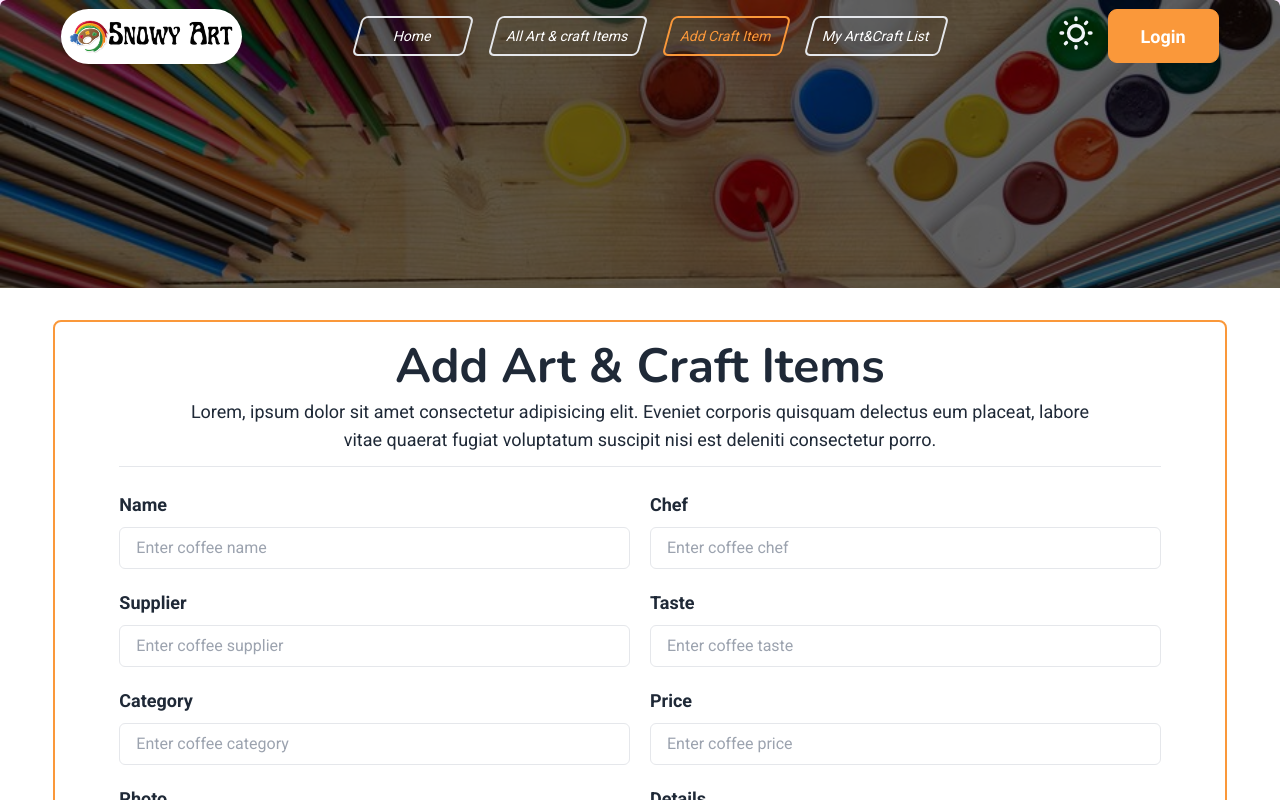
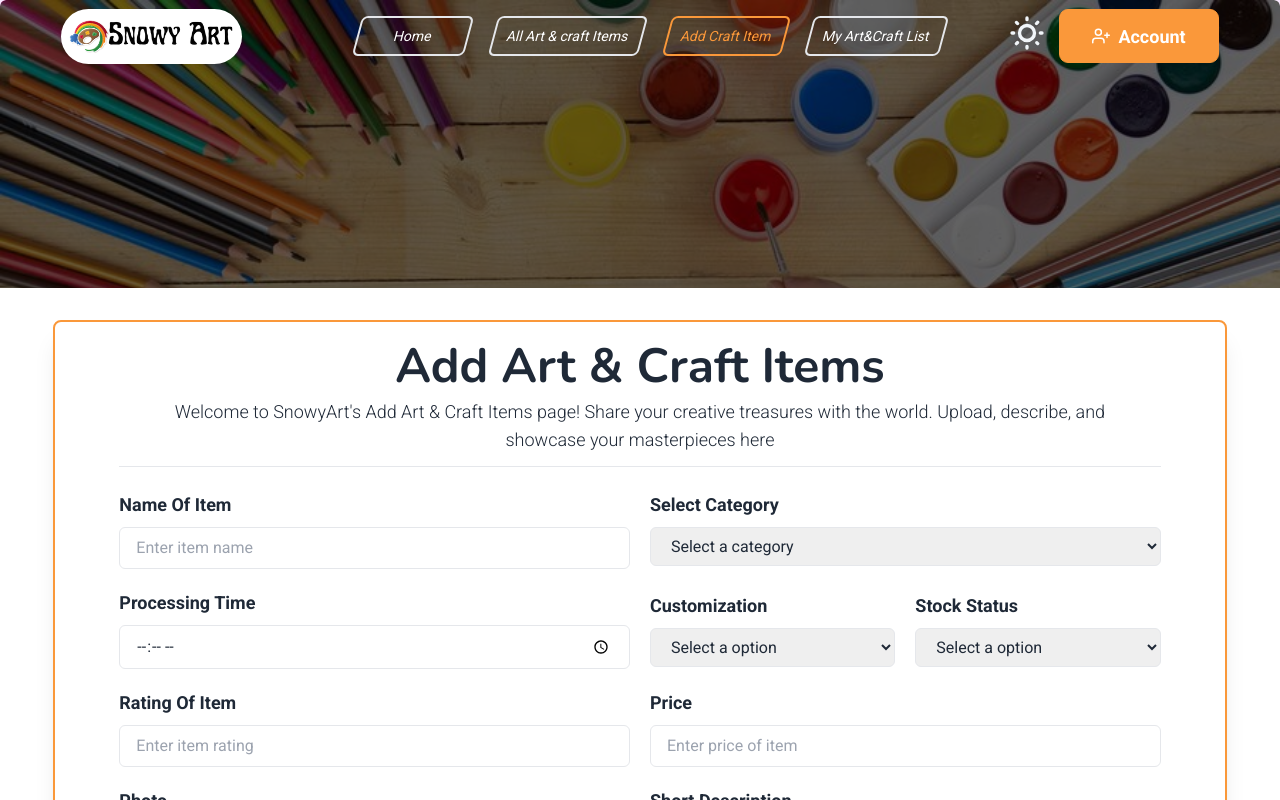
Before and after one commit to ataullah1/Snowy-Art-Client-Side, a React (Vite) app: page /add-craft-item in a window 1280 px wide. Shown: the top 800 px of the page. Built offline with nearby package versions, Linux system fonts and the light colour scheme; no server answers; a web font is replaced by a local one.

Commit message:
Add Item section add and login regiser toggle added

```diff
--- a/src/components/Nav/Nav.jsx
+++ b/src/components/Nav/Nav.jsx
@@ -8,6 +8,8 @@ import userProfile from '../../assets/profile-blanck.png';
 import { IoClose } from 'react-icons/io5';
 import { MdMenu } from 'react-icons/md';
 import { Tooltip } from 'react-tooltip';
+import { CgClose } from 'react-icons/cg';
+import { FiUserPlus } from 'react-icons/fi';
 
 const Nav = () => {
   // Theme funtionality
@@ -178,7 +180,7 @@ const Nav = () => {
           </div>
           {/* Learge screen Menu  */}
           <div className="navbar-center hidden lg:flex">
-            <ul className="navManu menu menu-horizontal px-1 flex gap-6 text-white">
+            <ul className="navManu menu menu-horizontal px-1 flex gap-2 xl:gap-6 text-white">
               <NavLink
                 to={'/'}
                 className="-skew-x-[15deg] w-28 py-2 border-2 px-3 text-center font-normal text-white rounded-md hover:border-firstColor"
@@ -269,13 +271,41 @@ const Nav = () => {
             ) : (
               <div className=" gap-4 hidden sm:flex">
                 <Link
-                  to={'/login'}
+                  onClick={() =>
+                    document.getElementById('my_modal_1').showModal()
+                  }
                   className="font-semibold bg-firstColor px-5 sm:px-8 py-2 rounded-md active:scale-90 duration-100 text-white button2"
                 >
-                  Login
+                  <span className="flex items-center gap-2">
+                    <FiUserPlus /> Account
+                  </span>
                 </Link>
               </div>
             )}
+            {/* Open the modal using document.getElementById('ID').showModal() method */}
+            <dialog id="my_modal_1" className="modal">
+              <div className="modal-box">
+                <form method="dialog">
+                  {/* if there is a button in form, it will close the modal */}
+                  <button className="btn btn-sm btn-circle btn-ghost absolute right-2 top-2 text-xl">
+                    <CgClose />
+                  </button>
+                </form>
+                <div className="flex gap-4 justify-center items-center min-h-72">
+                  <form method="dialog"></form>
+                  <Link to={'/login'}>
+                    <button className="text-lg font-bold py-2 border-2 bg-transparent border-firstColor hover:bg-firstColor px-3 rounded-md w-40 text-firstColor hover:text-white">
+                      Log In
+                    </button>
+                  </Link>
+                  <Link to={'/register'}>
+                    <button className="text-lg font-bold py-2 border-2 bg-transparent border-firstColor hover:bg-firstColor px-3 rounded-md w-40 text-firstColor hover:text-white">
+                      Create Account
+                    </button>
+                  </Link>
+                </div>
+              </div>
+            </dialog>
           </div>
         </div>
       </div>
--- a/src/pages/AddCraftItems/AddCraftItems.jsx
+++ b/src/pages/AddCraftItems/AddCraftItems.jsx
@@ -69,14 +69,14 @@ const AddCraftItems = () => {
       </div>
 
       {/* Main From */}
-      <div className="rounded-lg py-5 px-6 md:px-8 lg:px-16 my-8 border-2 border-firstColor w-11/12 mx-auto">
-        <h1 className="text-5xl font-bold text-center dark:text-white">
+      <div className="rounded-lg py-5 px-6 md:px-8 lg:px-16 my-8 border-2 border-firstColor w-11/12 mx-auto shadow-xl">
+        <h1 className="text-5xl font-bold text-center">
           Add Art & Craft Items
         </h1>
-        <p className="max-w-[932px] text-center text-opacity-70 sm:text-lg mx-auto pt-2">
-          Lorem, ipsum dolor sit amet consectetur adipisicing elit. Eveniet
-          corporis quisquam delectus eum placeat, labore vitae quaerat fugiat
-          voluptatum suscipit nisi est deleniti consectetur porro.
+        <p className="max-w-[932px] text-center text-opacity-70 sm:text-lg mx-auto pt-2 font-light">
+          {`Welcome to SnowyArt's Add Art & Craft Items page! Share your creative
+          treasures with the world. Upload, describe, and showcase your
+          masterpieces here`}
         </p>
         <hr className=" mt-3 mb-6" />
         <div>
@@ -84,66 +84,95 @@ const AddCraftItems = () => {
             <div className="flex flex-col md:flex-row gap-5">
               <div className="flex flex-col gap-2 w-full md:w-1/2">
                 <label className=" text-opacity-80 text-lg font-semibold">
-                  Name
+                  Name Of Item
                 </label>
                 <input
                   required
                   className=" placeholder-opacity-60 text-base font-normal py-2 px-4 rounded-md w-full outline-none border"
                   type="text"
                   name="name"
-                  placeholder="Enter coffee name"
+                  placeholder="Enter item name"
                 />
               </div>
               <div className="flex flex-col gap-2 w-full md:w-1/2">
                 <label className=" text-opacity-80 text-lg font-semibold">
-                  Chef
+                  Select Category
+                </label>
+                <select
+                  className=" placeholder-opacity-60 text-base font-normal py-2 px-4 rounded-md w-full outline-none border"
+                  name="category"
+                >
+                  <option value="" defaultChecked>
+                    Select a category
+                  </option>
+                  <option value="Landscape Painting">
+                    Landscape Paintings
+                  </option>
+                  <option value="Portrait Drawing">Portrait Drawing</option>
+                  <option value="Watercolour Painting">
+                    Watercolour Painting
+                  </option>
+                  <option value="Oil Painting">Oil Painting</option>
+                  <option value="Charcoal Sketching">Charcoal Sketching</option>
+                  <option value="Cartoon Drawing">Cartoon Drawing</option>
+                </select>
+              </div>
+            </div>
+            <div className="flex flex-col md:flex-row gap-5">
+              <div className="flex flex-col gap-2 w-full md:w-1/2">
+                <label className=" text-opacity-80 text-lg font-semibold">
+                  Processing Time
+                </label>
+                <input
+                  required
+                  className=" placeholder-opacity-60 text-base font-normal py-2 px-4 rounded-md w-full outline-none border"
+                  type="time"
+                  name="processing_time"
+                  placeholder="Enter processing time"
+                />
+              </div>
+              <div className="flex flex-col md:flex-row items-center justify-center gap-5 w-full md:w-1/2">
+                <div className="flex flex-col w-full gap-2">
+                  <label className=" text-opacity-80 text-lg font-semibold">
+                    Customization
+                  </label>
+                  <select
+                    required
+                    className=" placeholder-opacity-60 text-base font-normal py-2 px-4 rounded-md w-full outline-none border"
+                    name="customization"
+                  >
+                    <option defaultChecked>Select a option</option>
+                    <option value="Yes">Yes</option>
+                    <option value="No">No</option>
+                  </select>
+                </div>
+                <div className="flex flex-col w-full gap-2">
+                  <label className=" text-opacity-80 text-lg font-semibold">
+                    Stock Status
+                  </label>
+                  <select
+                    required
+                    className=" placeholder-opacity-60 text-base font-normal py-2 px-4 rounded-md w-full outline-none border"
+                    name="customization"
+                  >
+                    <option defaultChecked>Select a option</option>
+                    <option value="In stock">In stock</option>
+                    <option value="Out Stock">Out Stock</option>
+                  </select>
+                </div>
+              </div>
+            </div>
+            <div className="flex flex-col md:flex-row gap-5">
+              <div className="flex flex-col gap-2 w-full md:w-1/2">
+                <label className=" text-opacity-80 text-lg font-semibold">
+                  Rating Of Item
                 </label>
                 <input
                   required
                   className=" placeholder-opacity-60 text-base font-normal py-2 px-4 rounded-md w-full outline-none border"
                   type="text"
-                  name="chef"
-                  placeholder="Enter coffee chef"
-                />
-              </div>
-            </div>
-            <div className="flex flex-col md:flex-row gap-5">
-              <div className="flex flex-col gap-2 w-full md:w-1/2">
-                <label className=" text-opacity-80 text-lg font-semibold">
-                  Supplier
-                </label>
-                <input
-                  required
-                  className=" placeholder-opacity-60 text-base font-normal py-2 px-4 rounded-md w-full outline-none border"
-                  type="text"
-                  name="supplier"
-                  placeholder="Enter coffee supplier"
-                />
-              </div>
-              <div className="flex flex-col gap-2 w-full md:w-1/2">
-                <label className=" text-opacity-80 text-lg font-semibold">
-                  Taste
-                </label>
-                <input
-                  required
-                  className=" placeholder-opacity-60 text-base font-normal py-2 px-4 rounded-md w-full outline-none border"
-                  type="text"
-                  name="taste"
-                  placeholder="Enter coffee taste"
-                />
-              </div>
-            </div>
-            <div className="flex flex-col md:flex-row gap-5">
-              <div className="flex flex-col gap-2 w-full md:w-1/2">
-                <label className=" text-opacity-80 text-lg font-semibold">
-                  Category
-                </label>
-                <input
-                  required
-                  className=" placeholder-opacity-60 text-base font-normal py-2 px-4 rounded-md w-full outline-none border"
-                  type="text"
-                  name="category"
-                  placeholder="Enter coffee category"
+                  name="rating"
+                  placeholder="Enter item rating"
                 />
               </div>
               <div className="flex flex-col gap-2 w-full md:w-1/2">
@@ -155,7 +184,7 @@ const AddCraftItems = () => {
                   className=" placeholder-opacity-60 text-base font-normal py-2 px-4 rounded-md w-full outline-none border"
                   type="text"
                   name="price"
-                  placeholder="Enter coffee price"
+                  placeholder="Enter price of item"
                 />
               </div>
             </div>
@@ -169,29 +198,23 @@ const AddCraftItems = () => {
                   className=" placeholder-opacity-60 text-base font-normal py-2 px-4 rounded-md w-full outline-none border"
                   type="text"
                   name="photo"
-                  placeholder="Enter photo URL"
+                  placeholder="Enter item photo URL"
                 />
               </div>
               <div className="flex flex-col gap-2 w-full md:w-1/2">
                 <label className=" text-opacity-80 text-lg font-semibold">
-                  Details
+                  Short Description
                 </label>
                 <textarea
                   className=" placeholder-opacity-60 text-base font-normal py-2 px-4 rounded-md w-full outline-none border min-h-10 h-10"
-                  name="details"
-                  placeholder="Enter coffee details"
+                  name="description"
+                  placeholder="Enter item short description
+                  "
                 ></textarea>
-                {/* <input
-                    required
-                    className=" placeholder-opacity-60 text-base font-normal py-2 px-4 rounded-md w-full outline-none border"
-                    type="text"
-                    name="details"
-                    placeholder="Enter coffee details"
-                  /> */}
               </div>
             </div>
 
-            <button className="w-full py-1 bg-[#D2B48C] rounded-[5px] border-2 border-primaryColor text-primaryColor text-lg font-bold sm:text-2xl mb-5 md:mb-0 active:-skew-x-[30deg] duration-200">
+            <button className="w-full py-1 bg-firstColor rounded-md border-2 border-firstColor text-white font-bold sm:text-lg mb-5 md:mb-0 active:-skew-x-[30deg] hover:bg-transparent hover:text-firstColor duration-200">
               Add Item
             </button>
           </form>
--- a/tailwind.config.js
+++ b/tailwind.config.js
@@ -10,4 +10,5 @@ export default {
     },
   },
   plugins: [require('daisyui')],
+  darkMode: 'class',
 };
```
Also changed, not shown: firebase.json (added), 1 other file (tests, documents, lock files or other folders).
